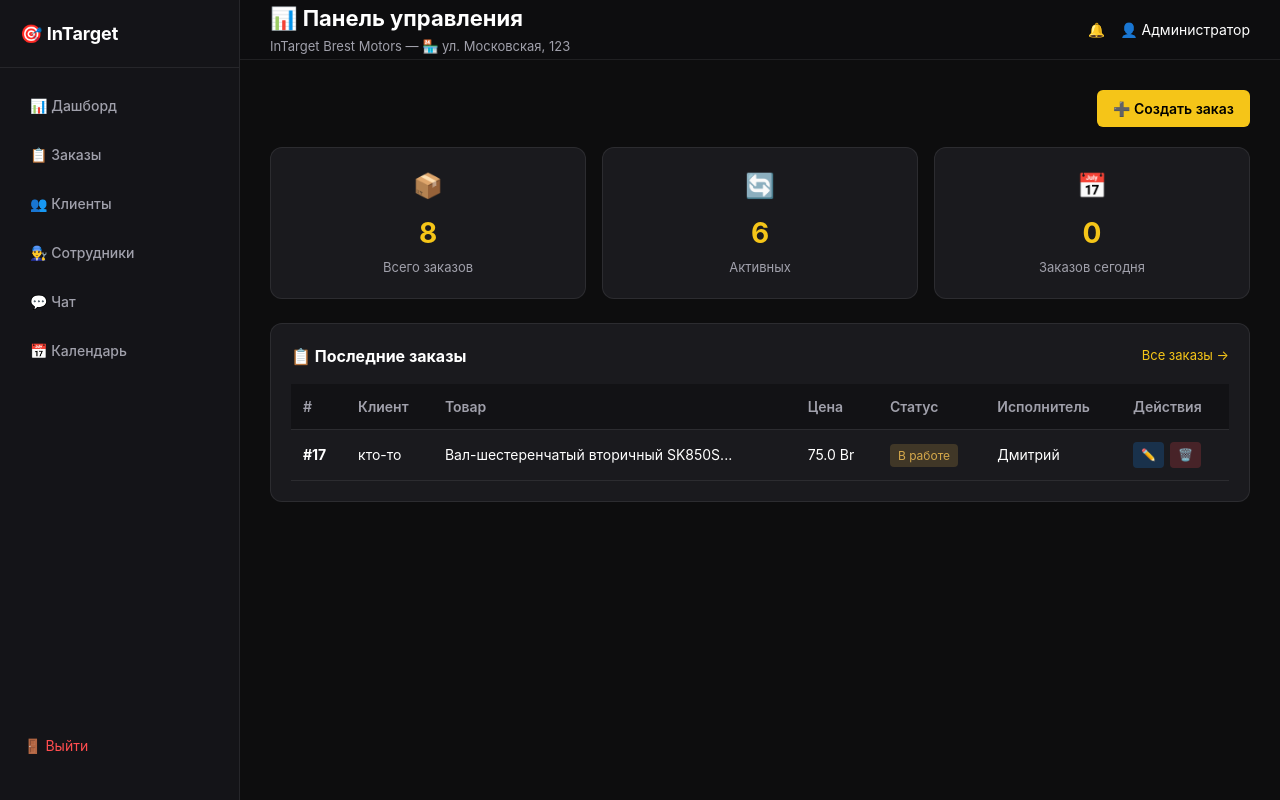
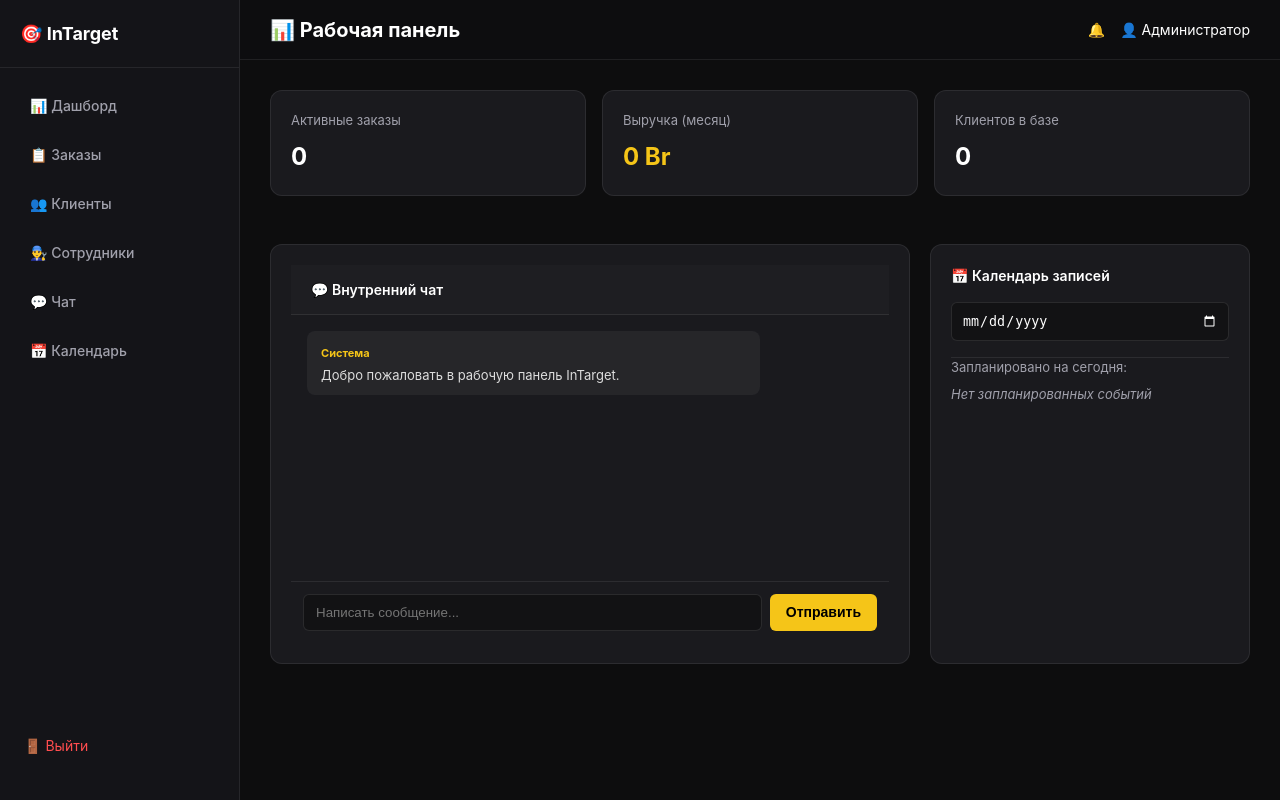
Before and after one commit to adiafterwalk88/brest-motors-site, a Flask app: template website/templates/dashboard.html in a window 1280 px wide. Run offline with Flask 3, Linux system fonts and the light colour scheme; the template is opened without the code that fills it, so the values that code supplies are empty; some libraries are stand-ins or nearby versions.

Commit message:
Update dashboard.html

```diff
--- a/website/templates/dashboard.html
+++ b/website/templates/dashboard.html
@@ -1,96 +1,73 @@
 {% extends "base.html" %}
 
-{% block title %}Панель управления — InTarget Brest Motors{% endblock %}
+{% block title %}Дашборд — InTarget Brest Motors{% endblock %}
 
 {% block page_title %}
-<div style="display: flex; align-items: center; gap: 12px;">
-    <h1 style="font-size: 22px; font-weight: 700; color: #ffffff;">📊 Панель управления</h1>
-</div>
-<span style="color: #a0a0ab; font-size: 13px;">InTarget Brest Motors — 🏪 ул. Московская, 123</span>
+<h1 style="font-size: 20px; margin: 0; color: #fff;">📊 Рабочая панель</h1>
 {% endblock %}
 
 {% block content %}
-<div style="display: flex; justify-content: flex-end; margin-bottom: 20px;">
-    <a href="/orders/create" class="btn btn-primary">➕ Создать заказ</a>
-</div>
-
-<!-- СТАТИСТИКА -->
-<div class="stats-grid">
-    <div class="stat-card">
-        <div style="font-size: 24px; margin-bottom: 8px;">📦</div>
-        <div class="stat-val">8</div>
-        <div class="stat-lbl">Всего заказов</div>
+<!-- КАРТОЧКИ СТАТИСТИКИ -->
+<div style="display: grid; grid-template-columns: repeat(auto-fit, minmax(200px, 1fr)); gap: 16px; margin-bottom: 24px;">
+    <div class="card" style="margin: 0;">
+        <div style="color: var(--text-muted); font-size: 13px;">Активные заказы</div>
+        <div style="font-size: 24px; font-weight: 700; margin-top: 8px;">{{ active_orders_count or 0 }}</div>
     </div>
-    <div class="stat-card">
-        <div style="font-size: 24px; margin-bottom: 8px;">🔄</div>
-        <div class="stat-val">6</div>
-        <div class="stat-lbl">Активных</div>
+    <div class="card" style="margin: 0;">
+        <div style="color: var(--text-muted); font-size: 13px;">Выручка (месяц)</div>
+        <div style="font-size: 24px; font-weight: 700; color: var(--accent-gold); margin-top: 8px;">{{ total_revenue or 0 }} Br</div>
     </div>
-    <div class="stat-card">
-        <div style="font-size: 24px; margin-bottom: 8px;">📅</div>
-        <div class="stat-val">0</div>
-        <div class="stat-lbl">Заказов сегодня</div>
+    <div class="card" style="margin: 0;">
+        <div style="color: var(--text-muted); font-size: 13px;">Клиентов в базе</div>
+        <div style="font-size: 24px; font-weight: 700; margin-top: 8px;">{{ total_clients or 0 }}</div>
     </div>
 </div>
 
-<!-- ТАБЛИЦА ЗАКАЗОВ -->
-<div class="card">
-    <div style="display: flex; justify-content: space-between; align-items: center; margin-bottom: 16px;">
-        <h3 style="color: #ffffff; font-size: 16px; display: flex; align-items: center; gap: 8px;">
-            📋 Последние заказы
-        </h3>
-        <a href="{{ url_for('orders_page') }}" style="color: var(--accent-gold); text-decoration: none; font-size: 13px;">Все заказы →</a>
+<!-- БЛОК ЧАТА И КАЛЕНДАРЯ -->
+<div style="display: grid; grid-template-columns: 2fr 1fr; gap: 20px;">
+
+    <!-- ВНУТРЕННИЙ ЧАТ -->
+    <div class="card" style="display: flex; flex-direction: column; height: 420px; padding: 0; overflow: hidden; margin: 0;">
+        <div style="padding: 14px 20px; background: rgba(255,255,255,0.02); border-bottom: 1px solid var(--border-color); font-weight: 600; display: flex; align-items: center; gap: 8px;">
+            💬 Внутренний чат
+        </div>
+        <div id="chatMessages" style="flex: 1; padding: 16px; overflow-y: auto; display: flex; flex-direction: column; gap: 12px;">
+            <div style="background: rgba(255,255,255,0.05); padding: 10px 14px; border-radius: 8px; max-width: 80%;">
+                <span style="font-size: 11px; color: var(--accent-gold); font-weight: bold;">Система</span>
+                <p style="font-size: 13px; margin: 4px 0 0 0; color: #ddd;">Добро пожаловать в рабочую панель InTarget.</p>
+            </div>
+            {% if chat_messages %}
+                {% for msg in chat_messages %}
+                <div style="background: rgba(255,255,255,0.05); padding: 10px 14px; border-radius: 8px; max-width: 80%;">
+                    <span style="font-size: 11px; color: var(--accent-gold); font-weight: bold;">{{ msg.author }}</span>
+                    <p style="font-size: 13px; margin: 4px 0 0 0;">{{ msg.text }}</p>
+                </div>
+                {% endfor %}
+            {% endif %}
+        </div>
+        <form id="chatForm" action="/api/chat/send" method="POST" style="padding: 12px; border-top: 1px solid var(--border-color); display: flex; gap: 8px;">
+            <input type="text" name="message" placeholder="Написать сообщение..." required style="flex: 1; padding: 10px 12px; background: #121214; border: 1px solid rgba(255,255,255,0.1); border-radius: 6px; color: #fff;">
+            <button type="submit" class="btn btn-primary">Отправить</button>
+        </form>
     </div>
 
-    <div class="table-wrapper">
-        <table>
-            <thead>
-                <tr>
-                    <th>#</th>
-                    <th>Клиент</th>
-                    <th>Товар</th>
-                    <th>Цена</th>
-                    <th>Статус</th>
-                    <th>Исполнитель</th>
-                    <th>Действия</th>
-                </tr>
-            </thead>
-            <tbody>
-                {% if orders %}
-                    {% for order in orders %}
-                    <tr>
-                        <td><strong>#{{ order.id }}</strong></td>
-                        <td>{{ order.client_name or 'кто-то' }}</td>
-                        <td>{{ order.item_title }}</td>
-                        <td>{{ order.price }} Br</td>
-                        <td><span class="status-badge {{ order.status_class }}">{{ order.status }}</span></td>
-                        <td>{{ order.executor }}</td>
-                        <td>
-                            <div style="display: flex; gap: 6px;">
-                                <a href="/orders/edit/{{ order.id }}" class="btn-action edit">✏️</a>
-                                <a href="/orders/delete/{{ order.id }}" class="btn-action delete">🗑️</a>
-                            </div>
-                        </td>
-                    </tr>
-                    {% endfor %}
-                {% else %}
-                    <tr>
-                        <td><strong>#17</strong></td>
-                        <td>кто-то</td>
-                        <td>Вал-шестеренчатый вторичный SK850S...</td>
-                        <td>75.0 Br</td>
-                        <td><span style="background: rgba(212, 168, 75, 0.2); color: #d4a84b; padding: 4px 8px; border-radius: 4px; font-size: 12px;">В работе</span></td>
-                        <td>Дмитрий</td>
-                        <td>
-                            <div style="display: flex; gap: 6px;">
-                                <a href="#" class="btn-action edit">✏️</a>
-                                <a href="#" class="btn-action delete">🗑️</a>
-                            </div>
-                        </td>
-                    </tr>
-                {% endif %}
-            </tbody>
-        </table>
+    <!-- КАЛЕНДАРЬ / СОБЫТИЯ -->
+    <div class="card" style="margin: 0; display: flex; flex-direction: column; gap: 16px;">
+        <div style="font-weight: 600; display: flex; align-items: center; gap: 8px;">
+            📅 Календарь записей
+        </div>
+
+        <div>
+            <input type="date" id="calendarPicker" style="width: 100%; padding: 10px; background: #121214; border: 1px solid rgba(255,255,255,0.1); border-radius: 6px; color: #fff; color-scheme: dark;">
+        </div>
+
+        <div style="border-top: 1px solid var(--border-color); pt-3;">
+            <div style="font-size: 13px; color: var(--text-muted); margin-bottom: 8px;">Запланировано на сегодня:</div>
+            <div style="font-size: 13px; color: #a0a0ab; font-style: italic;">
+                Нет запланированных событий
+            </div>
+        </div>
     </div>
+
 </div>
 {% endblock %}
```
